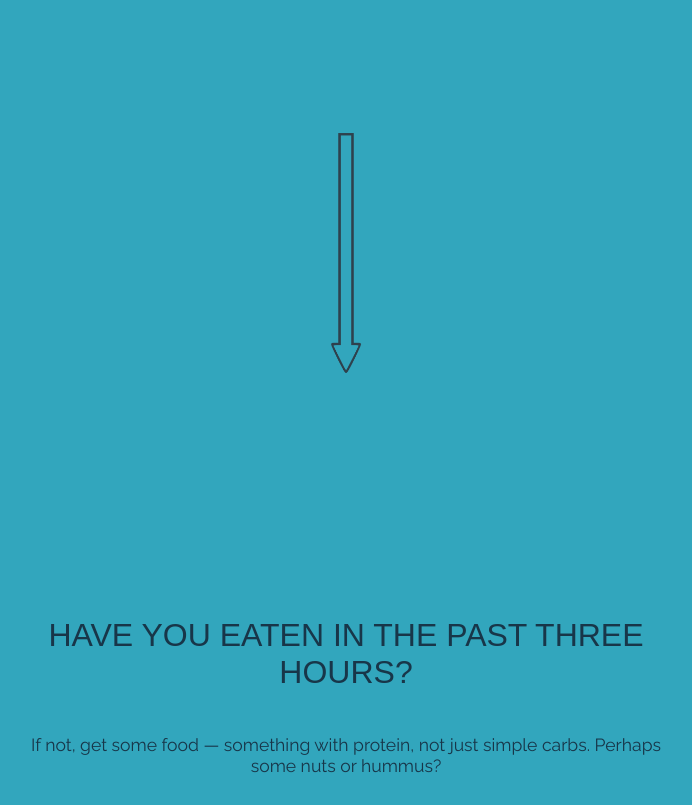
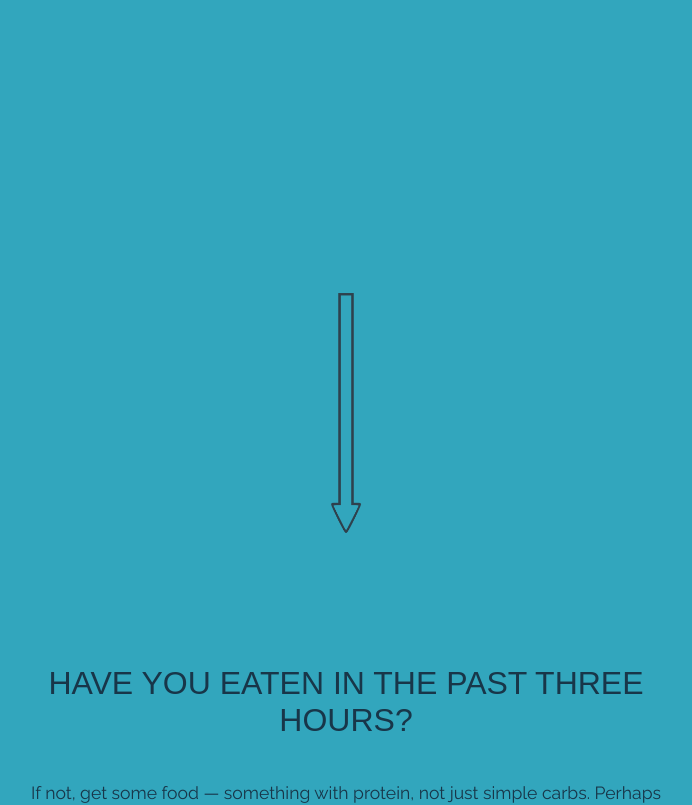
Before and after one commit to misskelly/squishy-checkin, a React (Create React App) app: page /notok in a window 1280 px wide. Shown: the part 2520-3325 px from the top of the page, without its empty margins (294-986 px from the left). Built offline with nearby package versions, Linux system fonts and the light colour scheme; no server answers.

Commit message:
Space questions

```diff
--- a/src/components/NotOkPage/_NotOkPage.scss
+++ b/src/components/NotOkPage/_NotOkPage.scss
@@ -82,7 +82,7 @@
   height: 15rem;
   transform: rotate(180deg);
   filter: invert(0.4) sepia(1) saturate(1.4) hue-rotate(158.4deg) brightness(0.5);
-  margin: 10rem auto;
+  margin: 20rem auto 3rem auto;
 }
 
 .underwater-img {
```
